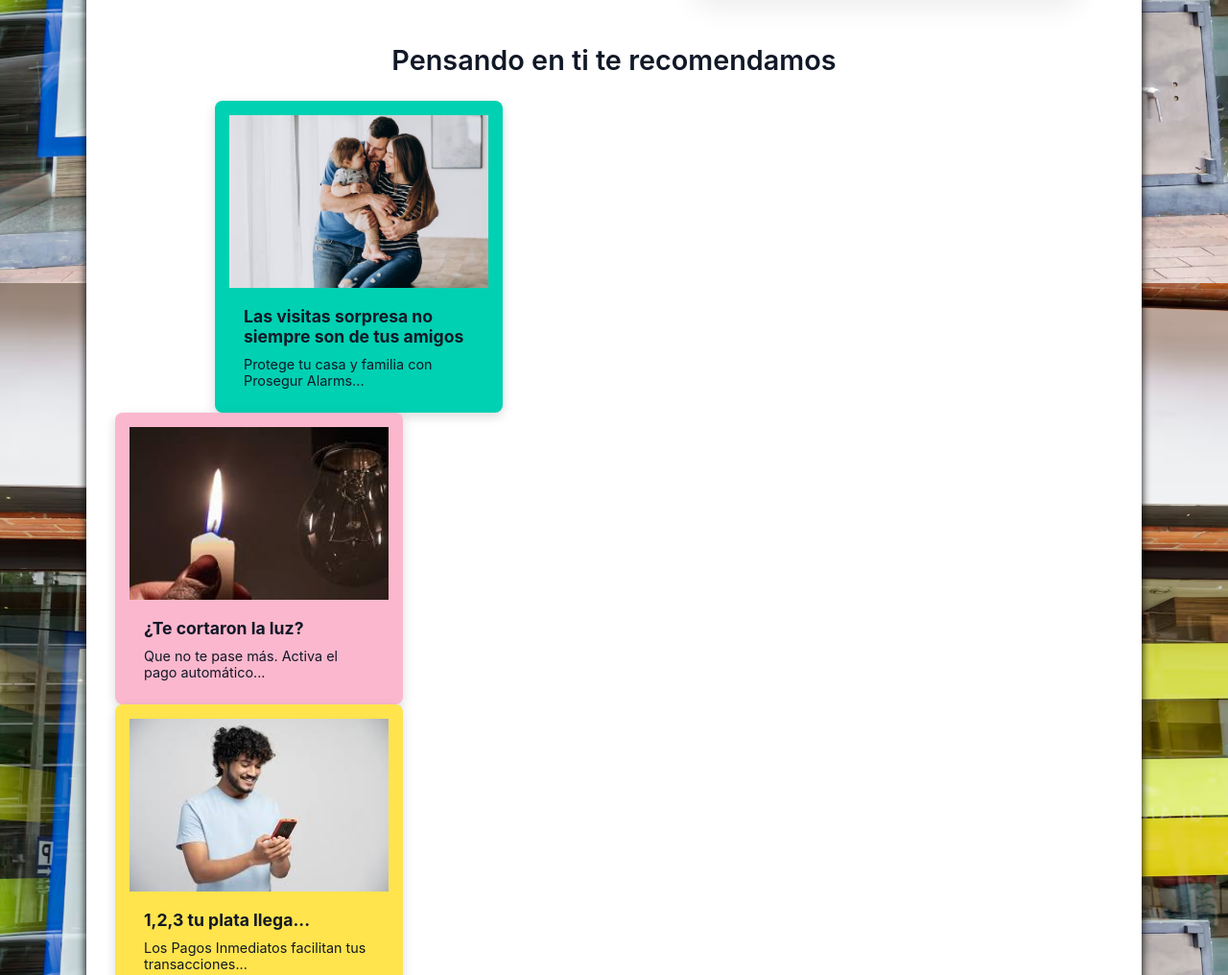
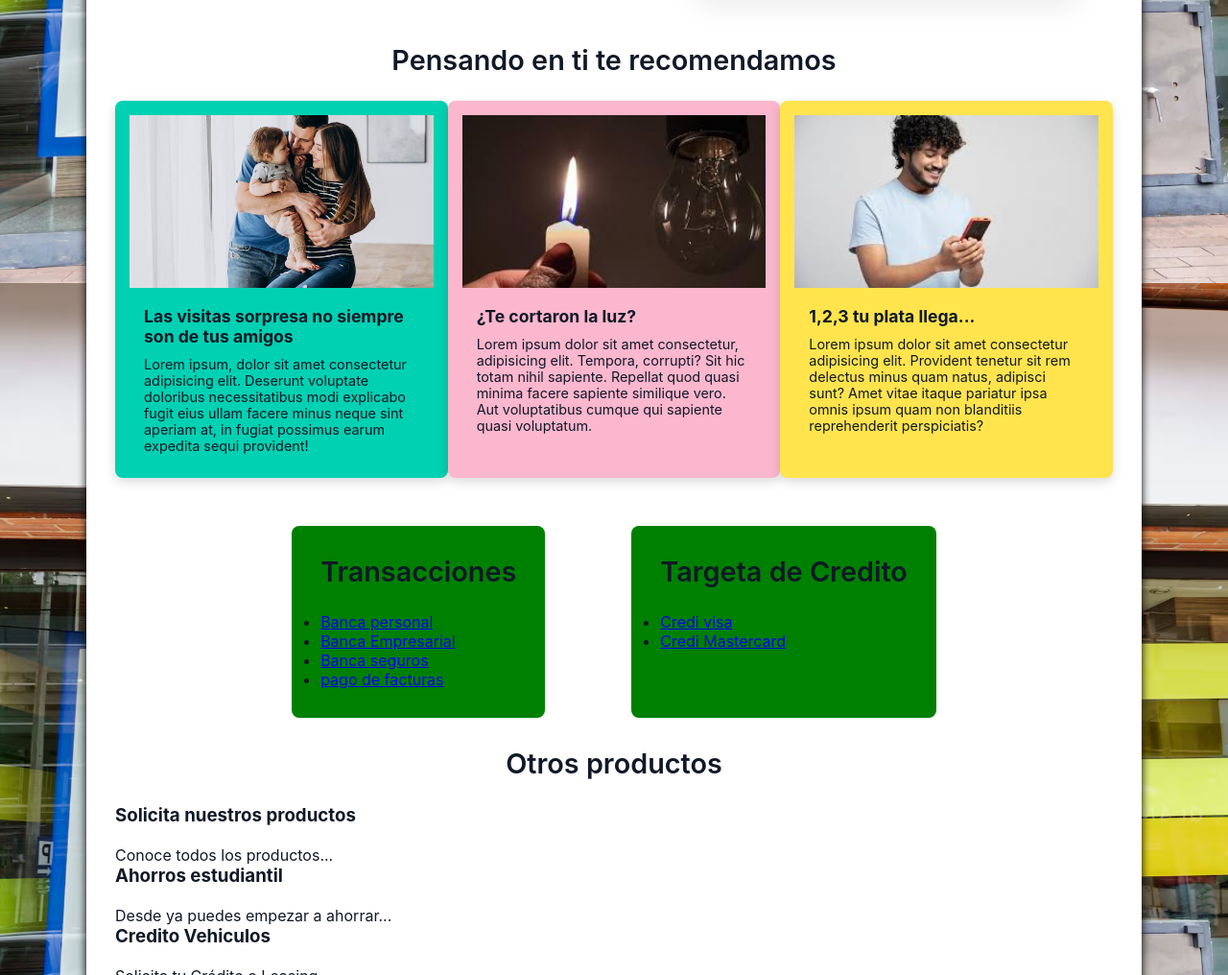
Before and after one commit to JulioCortazar2307/eje_Julio_Cortazar, a plain HTML site: page index.html in a window 1280 px wide. Shown: the part 665-1681 px from the top of the page at 96% size. Drawn offline with Linux system fonts and the light colour scheme.

Commit message:
responsive y añadido de postip

```diff
--- a/CSS/style.css
+++ b/CSS/style.css
@@ -31,6 +31,7 @@
   z-index: 1000;
   border-radius: 15px;
   width: 100%;
+
 
 }
 
@@ -88,6 +89,7 @@ gap: 20px; /* Espacio entre la imagen y el formulario */
   align-items: center;
   width: 300px;
   height: auto;
+  flex-wrap: wrap;
 
 }
 
@@ -199,12 +201,7 @@ h2 {
 .horizonte{
   flex-wrap: wrap;
   justify-content: center;
-}
-
-.caja1 {
   display: flex;
-  gap: 20px;
-  justify-content: center;
 }
 
 .carta {
@@ -230,26 +227,19 @@ h2 {
   margin: 0 15px 10px;
 }
 
-/* Tarjetas 50%-25%-25% */
-
-
-.verde {
-
-
-  flex: 2; /* 50% */
-  background-color: #00d1b2;
-  padding: 15px;
-  border-radius: 8px ;
-  margin-top: 10px;
-  margin-left: 10%;
-}
-
+.verde,
 .rosa,
 .amarilla {
-  flex: 1; /* 25% cada una */
+  flex: 1; /* 1/3  cada una de las cartas  */
   padding: 15px;
   border-radius: 8px;
   flex-wrap: wrap;
+/*   margin-top: 5px ;
+  margin-bottom:10px ; */
+/*   margin-left: 5px;
+  margin-right: 10px; */
+  min-width: 300px;
+  margin: 0 auto;
 }
 
 .rosa {
@@ -259,3 +249,27 @@ h2 {
 .amarilla {
   background-color: #ffe44d;
 }
+
+.verde {
+  background-color: #00d1b2;
+}
+
+.caja{
+  margin-top: 20px;
+  flex-wrap: wrap;
+  justify-content: center;
+  display: flex;
+  gap: 30px;
+}
+
+.postip{
+  margin-top: 30px;
+  background-color: green;
+  flex-direction: column;
+  gap: 5px;
+  border-radius: 8px ;
+  padding: 30px;
+  margin-bottom: 30px ;
+  margin-left:  30px;
+  margin-right: 30px;
+}
--- a/index.html
+++ b/index.html
@@ -16,11 +16,11 @@
             <h1>Banco ytal </h1>
         </div>
         <nav class="navegador" id="navegador">
-            <ul class="list">
-                <li><a href="creditos.html">Creditos</a></li>
-                <li><a href="leasing.html">Leasing</a></li>
-                <li><a href="ahorros.html">Ahorros</a></li>
-                <li><a href="servicio.html">Servicio al clinte</a></li>
+            <ul class>
+                <li><a href="creditos.html" target="_blank">Creditos</a></li>
+                <li><a href="leasing.html" target="_blank">Leasing</a></li>
+                <li><a href="ahorros.html" target="_blank">Ahorros</a></li>
+                <li><a href="servicio.html" target="_blank">Servicio al clinte</a></li>
             </ul>
         </nav>
     </header>
@@ -55,7 +55,7 @@
                         <input type="password" name="contraseña" id="contraseña" placeholder="Ingrese su contraseña" class="formu-pass">
                     </div>
                     <div class="input-grupo">
-                        <input type="submit" name="enviar" id="enviar" value="Ingresar" class="boton">
+                        <input type="submit" name="enviar" id="enviar" value="Ingresar" class="boton" >
                     </div>
                 </form>
             </div>
@@ -67,36 +67,38 @@
                 <div class="carta verde">
                     <img src="img/familia.jpg" alt="copybanolombia1">
                     <h3>Las visitas sorpresa no siempre son de tus amigos</h3>
-                    <p>Protege tu casa y familia con Prosegur Alarms...</p>
+                    <p>Lorem ipsum, dolor sit amet consectetur adipisicing elit. Deserunt voluptate doloribus necessitatibus modi explicabo fugit eius ullam facere minus neque sint aperiam at, in fugiat possimus earum expedita sequi provident! </p>
                 </div>
                 <div class="carta rosa">
                     <img src="img/corte_luz.jpg" alt="copybanolombia2">
                     <h3>¿Te cortaron la luz?</h3>
-                    <p>Que no te pase más. Activa el pago automático...</p>
+                    <p>Lorem ipsum dolor sit amet consectetur, adipisicing elit. Tempora, corrupti? Sit hic totam nihil sapiente. Repellat quod quasi minima facere sapiente similique vero. Aut voluptatibus cumque qui sapiente quasi voluptatum.</p>
                 </div>
                 <div class="carta amarilla">
                     <img src="img/celular.jpg" alt="copybanolombia3">
                     <h3>1,2,3 tu plata llega...</h3>
-                    <p>Los Pagos Inmediatos facilitan tus transacciones...</p>
+                    <p>Lorem ipsum dolor sit amet consectetur adipisicing elit. Provident tenetur sit rem delectus minus quam natus, adipisci sunt? Amet vitae itaque pariatur ipsa omnis ipsum quam non blanditiis reprehenderit perspiciatis?</p>
                 </div>
             </div>
 
-
-        <!-- Postips sin cambios -->
-        <div class="postip1">
+    <div class="caja">
+        <div class="postip">
             <h2>Transacciones</h2>
-            <a href="#">Banca personal</a>
-            <a href="#">Banca Empresarial</a>
-            <a href="#">Banca seguros</a>
-            <a href="#">pago de facturas</a>
+            <ul>
+                <li><a href="#" target="_blank">Banca personal</a></li>
+                <li><a href="#" target="_blank">Banca Empresarial</a></li>
+                <li><a href="#" target="_blank">Banca seguros</a></li>
+                <li><a href="#" target="_blank">pago de facturas</a></li>
+            </ul>
         </div>
-        <div class="postip2">
+        <div class="postip">
             <h2>Targeta de Credito</h2>
-            <a href="#">Credi visa</a>
-            <a href="#">Credi Mastercard</a>
+            <ul>
+                <li><a href="#">Credi visa</a></li>
+                <li><a href="#">Credi Mastercard</a></li>
+            </ul>
         </div>
-
-        <!-- Sección otros productos con diseño cuadricula -->
+    </div>
         <section class="otros-servicios">
             <h2>Otros productos</h2>
             <div class="grid-servicios">
```
